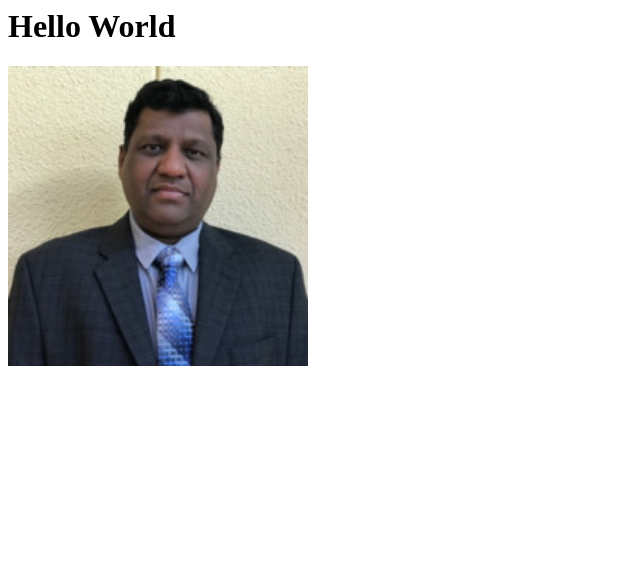
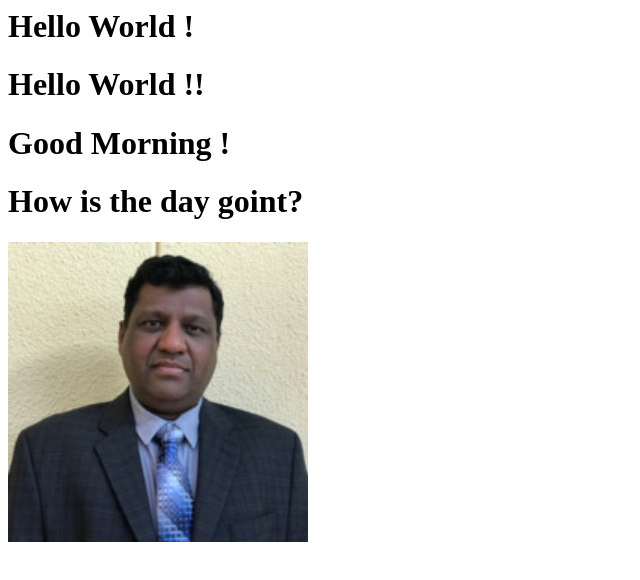
Before and after one commit to artistgoya/artistgoya.github.io, a plain HTML site: page index.html in a window 1280 px wide. Shown: the whole page, without its empty margins (0-640 px from the left). Drawn offline with Linux system fonts and the light colour scheme.

Commit message:
added new text

```diff
--- a/index.html
+++ b/index.html
@@ -1,5 +1,8 @@
 <html>
-    <h1>Hello World </h1>
+    <h1>Hello World ! </h1>
+    <h1>Hello World !! </h1>
+    <h1>Good Morning ! </h1>
+    <h1>How is the day goint? </h1>
 <div>
     <img src="DGoyal.jpg" height="300">
 </div>
```
